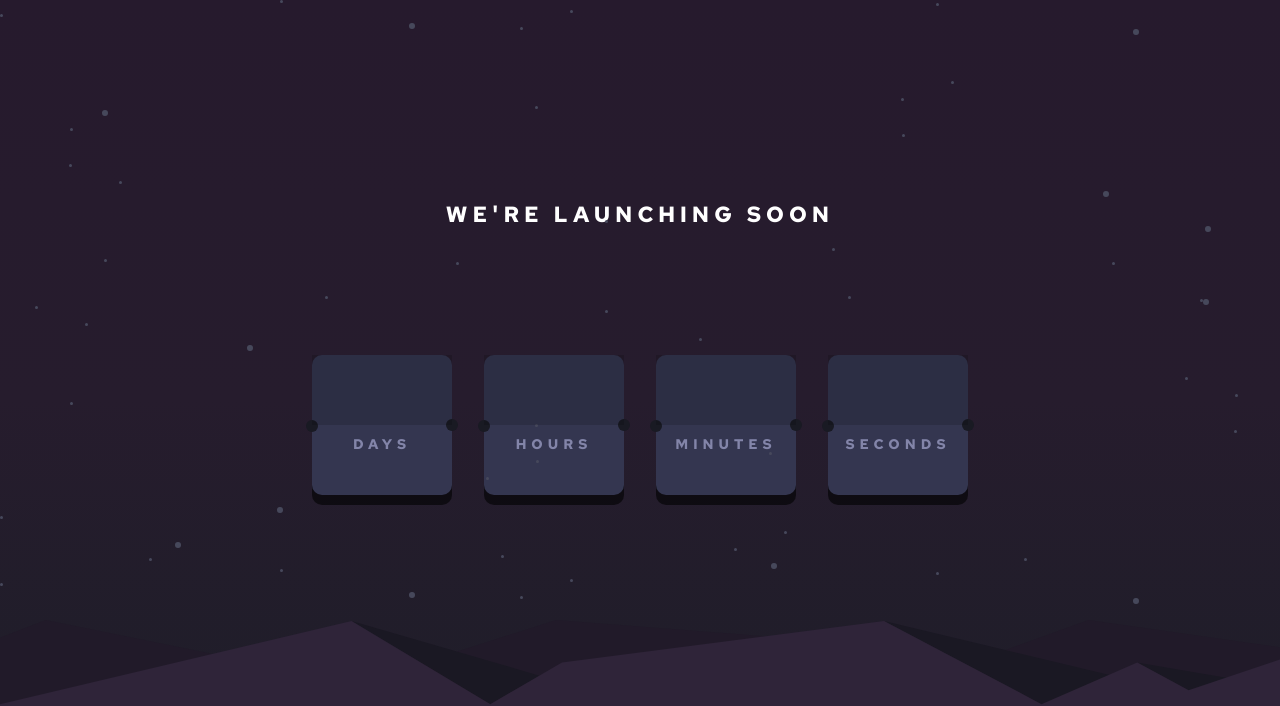
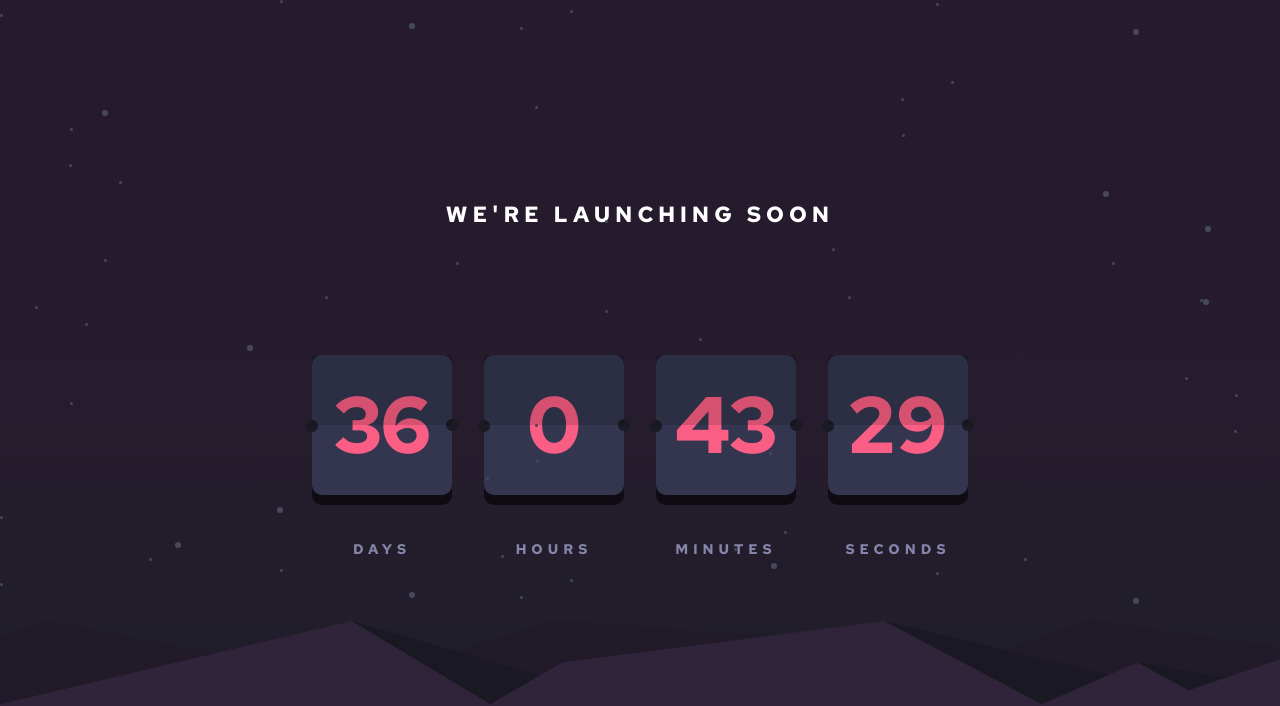
Before and after one commit to aureljoss/countdown, a plain HTML site: page index.html in a window 1280 px wide. Shown: the top 706 px of the page. Drawn offline with Linux system fonts and the light colour scheme; the site is published under a folder, as on GitHub Pages, so addresses that start at the root find nothing.

Commit message:
FIxes js script link in html

```diff
--- a/index.html
+++ b/index.html
@@ -8,7 +8,7 @@
   <link href="https://fonts.googleapis.com/css2?family=Red+Hat+Text:wght@700&display=swap" rel="stylesheet">
   <link rel="stylesheet" href="./styles/styles.css">
   <link rel="icon" type="image/png" sizes="32x32" href="./images/favicon-32x32.png">
-  <script src="/scripts/app.js"></script>
+  <script src="./scripts/app.js"></script>
 
   <title>Launch countdown timer</title>
 
```
